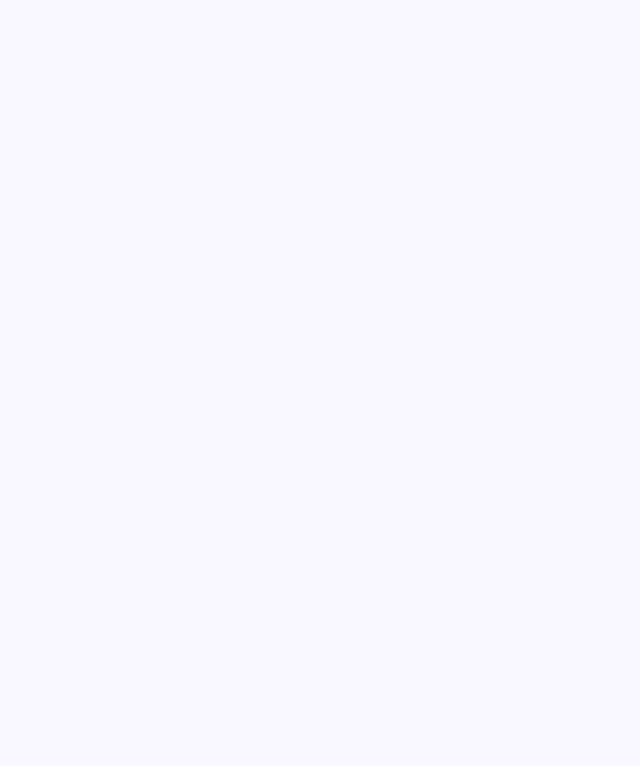
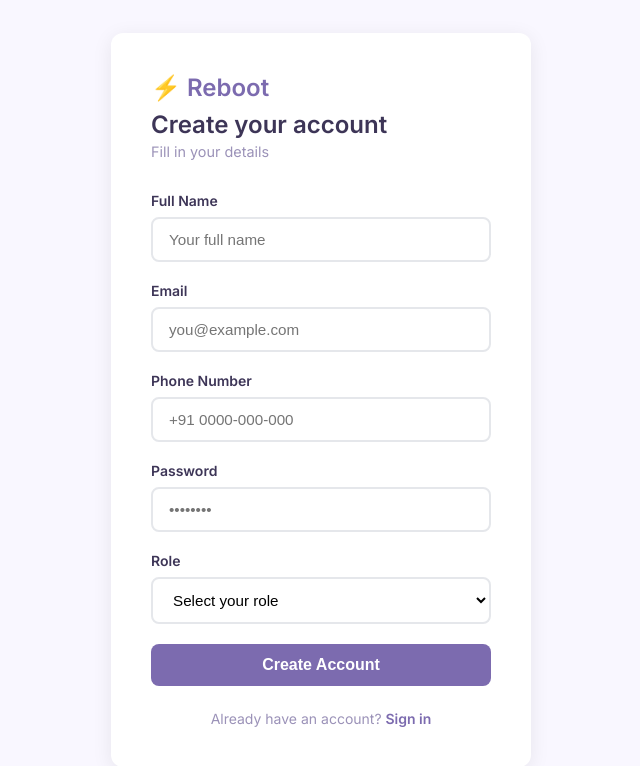
Before and after one commit to t09Simi/reboot, a React (Create React App) app in the folder frontend/: page /register in a window 1280 px wide. Before the commit this address had no page. Shown: the top 766 px of the page, without its empty margins (319-959 px from the left). Built offline with nearby package versions, Linux system fonts and the light colour scheme.

Commit message:
Created register page

```diff
--- a/frontend/src/App.css
+++ b/frontend/src/App.css
@@ -47,3 +47,64 @@
   font-weight: 600;
   text-decoration: none;
 }
+
+/* Register Page */
+
+.register-container {
+    min-height: 100vh;
+    display: flex;
+    align-items: center;
+    justify-content: center;
+    padding: 2rem 0;
+}
+
+.register-card {
+    background: white;
+    padding: 2.5rem;
+    border-radius: 12px;
+    box-shadow: 0 4px 20px rgba(0,0,0,0.08);
+    width: 100%;
+    max-width: 420px;
+}
+
+.register-title {
+    font-size: 1.5rem;
+    font-weight: 700;
+    color: var(--reboot-text);
+    margin-bottom: 0.25rem;
+}
+
+.register-subtitle {
+    color: var(--reboot-muted);
+    margin-bottom: 2rem;
+    font-size: 0.9rem;
+}
+
+.register-footer {
+    text-align: center;
+    margin-top: 1.5rem;
+    font-size: 0.875rem;
+    color: var(--reboot-muted);
+}
+
+.register-footer a {
+    color: var(--reboot-primary);
+    font-weight: 600;
+    text-decoration: none;
+}
+
+/* Style the select dropdown */
+.form-group select {
+    width: 100%;
+    padding: 0.75rem 1rem;
+    border: 2px solid #e5e7eb;
+    border-radius: 8px;
+    font-size: 0.95rem;
+    outline: none;
+    background: white;
+    cursor: pointer;
+}
+
+.form-group select:focus {
+    border-color: var(--reboot-primary);
+}
--- a/frontend/src/App.js
+++ b/frontend/src/App.js
@@ -1,6 +1,7 @@
 import {Route, Routes, Navigate} from 'react-router-dom'
 import Login from './pages/Login'
 import Dashboard from './pages/Dashboard';
+import Register from './pages/Register';
 
 function App() {
   return (
@@ -8,6 +9,7 @@ function App() {
       <Route path='/' element={<Navigate to='/login' />} />
       <Route path='/login' element={<Login />} />
       <Route path='/dashboard' element={<Dashboard />} />
+      <Route path='/register' element={<Register />} />
     </Routes>
   )
 }
--- a/frontend/src/pages/Dashboard.jsx
+++ b/frontend/src/pages/Dashboard.jsx
@@ -1,3 +1,6 @@
+import {useState} from 'react'
+import { useNavigate } from 'react-router-dom'
+import '../App.css'
 export default function Dashboard() {
     return (
         <div>
--- /dev/null
+++ b/frontend/src/pages/Register.jsx
@@ -0,0 +1,98 @@
+import {useState} from 'react'
+import { useNavigate } from 'react-router-dom'
+import '../App.css'
+
+export default function Register(){
+
+    const [name, setName] = useState('')
+    const [email, setEmail] = useState('')
+    const [password, setPassword] = useState('')
+    const [role, setRole] = useState('')
+    const [phone, setPhone] = useState('')
+    const [error, setError] = useState('')
+    const [loading, setLoading] = useState(false)
+
+    const navigate = useNavigate()
+
+    async function handleSubmit(e){
+        e.preventDefault()
+        setLoading(true)
+        setError('')
+
+        try{
+            const response = await fetch('http://127.0.0.1:8000/api/auth/register/', {
+                method : 'POST',
+                headers: {
+                    'Content-Type': 'application/json'
+                },
+                body: JSON.stringify({name, email, password, role })
+
+            })
+
+            const data = await response.json()
+
+            if(response.ok){
+                navigate('/login')
+            }
+            else {
+               setError(data.message || 'Registration failed. Please try again.')
+            }
+        }
+        catch (err){
+            console.log('Error', err)
+            setError('Something went wrong. Please try again.')
+        }
+        finally{
+            setLoading(false)
+        }
+    }
+
+    return(
+    <div className="register-container">
+        <div className="register-card">
+            <div className="login-logo">⚡ Reboot</div>
+                <h1 className='register-title'>Create your account</h1>
+                <p className='register-subtitle'>Fill in your details</p>
+                {error && <div className="error-message">{error}</div>}
+                <form onSubmit={handleSubmit}>
+                    <div className='form-group'>
+                        <label>Full Name</label>
+                        <input type="text" value={name} placeholder='Your full name'
+                        onChange={e => setName(e.target.value)} required/>
+                    </div>
+                    <div className='form-group'>
+                        <label>Email</label>
+                        <input type="email" value={email} placeholder='you@example.com'
+                        onChange={e => setEmail(e.target.value)} required/>
+                    </div>
+                    <div className='form-group'>
+                        <label>Phone Number</label>
+                        <input type="text" value={phone} placeholder='+91 0000-000-000'
+                        onChange={e => setPhone(e.target.value)}/>
+                    </div>
+                    <div className="form-group">
+                        <label>Password</label>
+                        <input type="password" placeholder="••••••••"
+                        value={password} onChange = {e => setPassword(e.target.value)}
+                        required/>
+                    </div>
+                    <div className='form-group'>
+                        <label>Role</label>
+                        <select value={role}
+                        onChange = {e => setRole(e.target.value)} required>
+                            <option value="">Select your role</option>
+                            <option value="career_gaper">Career Gaper</option>
+                            <option value="mentor">Mentor</option>
+                        </select>
+                    </div>
+                    <button type="submit" className="btn-primary"
+                    disabled={loading}> {loading ? "Creating..." : "Create Account"} </button>
+                </form>
+                <div className="register-footer">
+                    Already have an account? <a href="/login">Sign in</a>
+                </div>
+        </div>
+    </div>
+    )
+
+}
```
